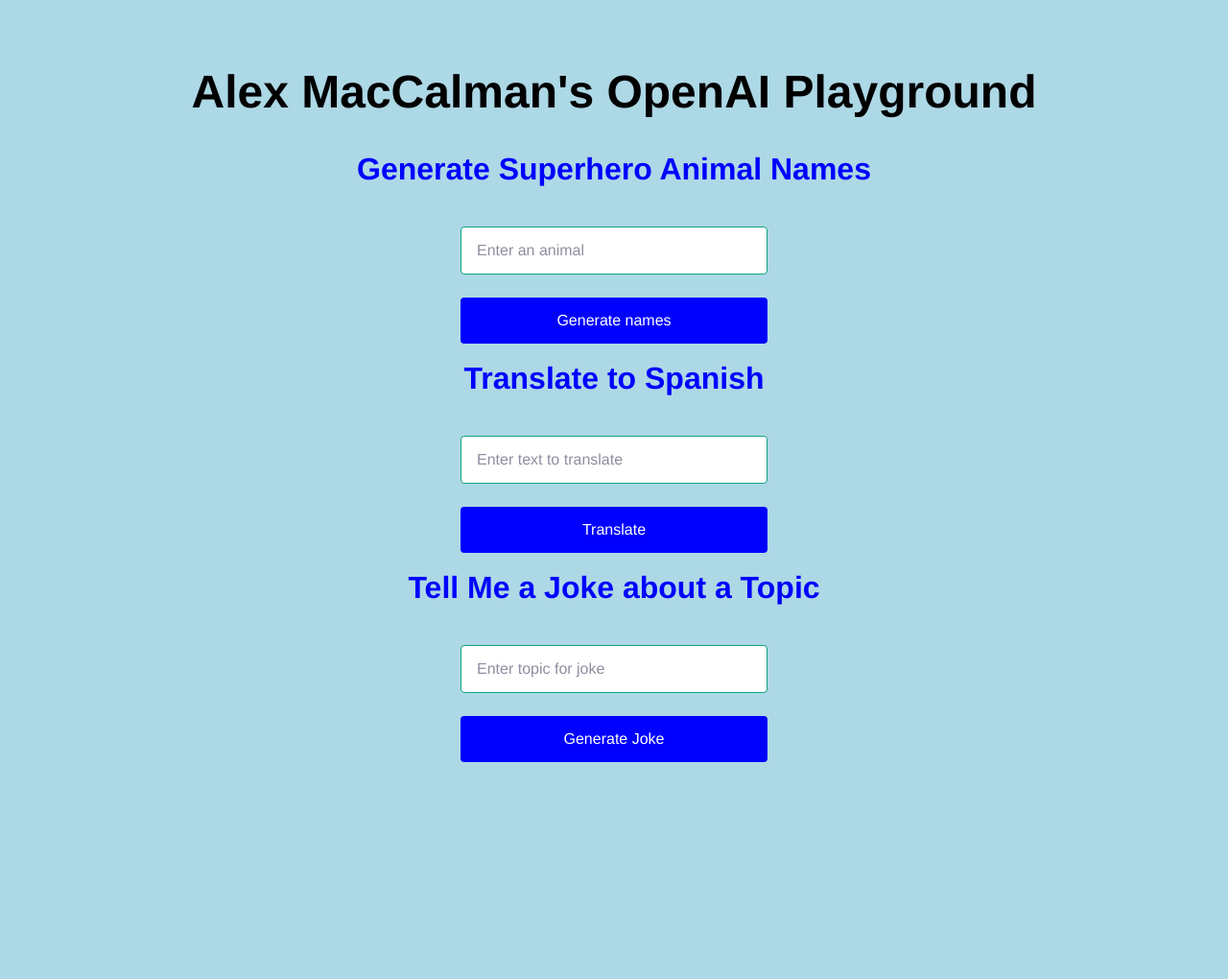
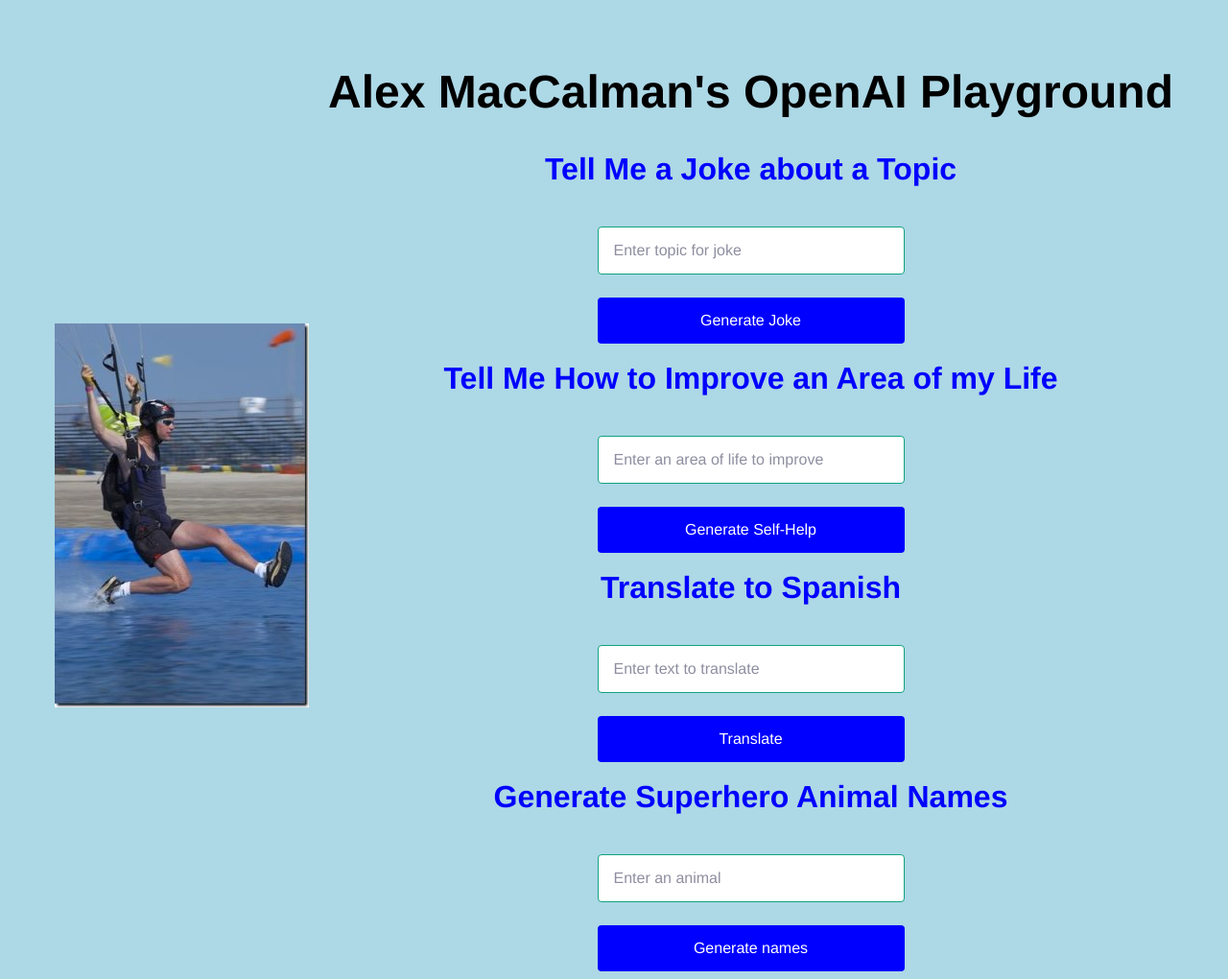
Before and after one commit to alexmaccalman/openaiquickstart, a Flask app: page / in a window 1280 px wide. Shown: the whole page at 96% size. Before the commit the page ends 794 px from the top, so only its background shows below. Run offline with Flask 2, Linux system fonts and the light colour scheme; some web fonts are replaced.

Commit message:
added pic

```diff
--- a/app/app.py
+++ b/app/app.py
@@ -9,40 +9,37 @@ _ = load_dotenv(find_dotenv())  # read local .env file
 openai.api_key = os.getenv("OPENAI_API_KEY")
 
 
-def get_completion(prompt, model="gpt-3.5-turbo", temperature=0):
+def get_completion(prompt, model="text-davinci-003", temperature=0.7):
     try:
-        messages = [{"role": "user", "content": prompt}]
-        response = openai.ChatCompletion.create(
-            model=model,
-            messages=messages,
+        response = openai.Completion.create(
+            engine=model,
+            prompt=prompt,
+            max_tokens=100,
             temperature=temperature,
         )
-        return response.choices[0].message["content"]
-    except openai.error.RateLimitError as e:
-        # Handle rate limit error
-        error_message = f"That model is currently overloaded with other requests. Please try again later."
-        print(e)  # Print the error message
-        return error_message
+        return response.choices[0].text
+    except openai.OpenAIError as e:
+        error_message = str(e)
+        return f"Error: {error_message}"
 
 
 @app.route("/", methods=["GET", "POST"])
 def index():
     if request.method == "POST":
-        try:
-            animal = request.form["animal"]
-            animal_result = get_completion(generate_animal_prompt(animal))
-            return redirect(url_for("index", animal_result=animal_result))
-        except KeyError:
-            # Handle missing 'animal' field error
-            error_message = "Invalid request. Please enter a valid animal."
-            return render_template("error.html", error_message=error_message)
+        animal = request.form["animal"]
+        animal_result = get_completion(generate_animal_prompt(animal))
+        return redirect(url_for("index", animal_result=animal_result))
 
     animal_result = request.args.get("animal_result")
     translation_result = request.args.get("translation_result")
     joke_result = request.args.get("joke_result")
-    return render_template("index.html", animal_result=animal_result,
+    improve_result = request.args.get("improve_result")
+    return render_template("index.html",
+                           animal_result=animal_result,
                            translation_result=translation_result,
-                           joke_result=joke_result)
+                           joke_result=joke_result,
+                           improve_result=improve_result
+                           )
 
 
 def generate_animal_prompt(animal):
@@ -59,14 +56,9 @@ Names:""".format(animal.capitalize())
 @app.route("/translate", methods=["POST"])
 def translate():
     if request.method == "POST":
-        try:
-            text = request.form["text"]
-            translation_result = get_completion(translate_text_to_spanish(text))
-            return redirect(url_for("index", translation_result=translation_result))
-        except KeyError:
-            # Handle missing 'text' field error
-            error_message = "Invalid request. Please enter a valid text to translate."
-            return render_template("error.html", error_message=error_message)
+        text = request.form["text"]
+        translation_result = get_completion(translate_text_to_spanish(text))
+        return redirect(url_for("index", translation_result=translation_result))
 
 
 def translate_text_to_spanish(text):
@@ -76,19 +68,28 @@ def translate_text_to_spanish(text):
 @app.route("/joke", methods=["POST"])
 def joke():
     if request.method == "POST":
-        try:
-            joke = request.form["joke"]
-            joke_result = get_completion(generate_joke_prompt(joke))
-            return redirect(url_for("index", joke_result=joke_result))
-        except KeyError:
-            # Handle missing 'joke' field error
-            error_message = "Invalid request. Please enter a valid joke topic."
-            return render_template("error.html", error_message=error_message)
+        joke = request.form["joke"]
+        joke_result = get_completion(generate_joke_prompt(joke))
+        return redirect(url_for("index", joke_result=joke_result))
 
 
 def generate_joke_prompt(joke):
     return """Write a joke about a {}""".format(joke.capitalize())
 
+@app.route("/improve", methods=["POST"])
+def improve():
+    if request.method == "POST":
+        improve = request.form["improve"]
+        improve_result = get_completion(generate_improve_prompt(improve))
+        return redirect(url_for("index", improve_result=improve_result))
+
+
+def generate_improve_prompt(improve):
+    return """I want you to act as a self-help book. You will provide me advice and tips
+     on how to improve certain areas of my life, such as relationships, career or financial planning.
+     For example, if I am struggling in my relationship with a significant other, you could suggest helpful communications
+     techniques that can bring us closer together. The response should be at most 30 words Please provide me advice and tips the
+     following area of my life: {}""".format(improve.capitalize())
 
 if __name__ == "__main__":
     app.run(host="0.0.0.0", port=5000)
--- a/app/static/main.css
+++ b/app/static/main.css
@@ -84,3 +84,19 @@ input[type="submit"] {
   color: black;
   font-size: 30px;
 }
+.container {
+  display: flex;
+  align-items: center;
+  justify-content: center;
+}
+
+.image-container {
+  margin-right: 20px;
+}
+
+.content-container {
+  display: flex;
+  flex-direction: column;
+  align-items: center;
+  text-align: center;
+}
--- a/app/templates/index.html
+++ b/app/templates/index.html
@@ -5,14 +5,29 @@
 </head>
 
 <body>
+  <div class="container">
+    <div class="image-container">
+      <img src="{{ url_for('static', filename='pic.png') }}" alt="Image">
+    </div>
+    <div class="content-container">
       <h1>Alex MacCalman's OpenAI Playground</h1>
-  <h3>Generate Superhero Animal Names</h3>
-  <form action="/" method="post">
-    <input type="text" name="animal" placeholder="Enter an animal" required />
-    <input type="submit" value="Generate names" />
+
+      <h3>Tell Me a Joke about a Topic</h3>
+      <form action="/joke" method="post">
+        <input type="text" name="joke" placeholder="Enter topic for joke" required />
+        <input type="submit" value="Generate Joke" />
       </form>
-  {% if animal_result %}
-  <div class="result">{{ animal_result }}</div>
+      {% if joke_result %}
+      <div class="result">{{ joke_result }}</div>
+      {% endif %}
+
+      <h3>Tell Me How to Improve an Area of my Life</h3>
+      <form action="/improve" method="post">
+        <input type="text" name="improve" placeholder="Enter an area of life to improve" required />
+        <input type="submit" value="Generate Self-Help" />
+      </form>
+      {% if improve_result %}
+      <div class="result">{{ improve_result }}</div>
       {% endif %}
 
       <h3>Translate to Spanish</h3>
@@ -24,13 +39,14 @@
       <div class="result">{{ translation_result }}</div>
       {% endif %}
 
-  <h3>Tell Me a Joke about a Topic</h3>
-  <form action="/joke" method="post">
-    <input type="text" name="joke" placeholder="Enter topic for joke" required />
-    <input type="submit" value="Generate Joke" />
+      <h3>Generate Superhero Animal Names</h3>
+      <form action="/" method="post">
+        <input type="text" name="animal" placeholder="Enter an animal" required />
+        <input type="submit" value="Generate names" />
       </form>
-  {% if joke_result %}
-  <div class="result">{{ joke_result }}</div>
+      {% if animal_result %}
+      <div class="result">{{ animal_result }}</div>
       {% endif %}
-
+    </div>
+  </div>
 </body>
```
Also changed, not shown: app/static/pic.png (added). Lines whose indentation alone changed are shown as unchanged.
